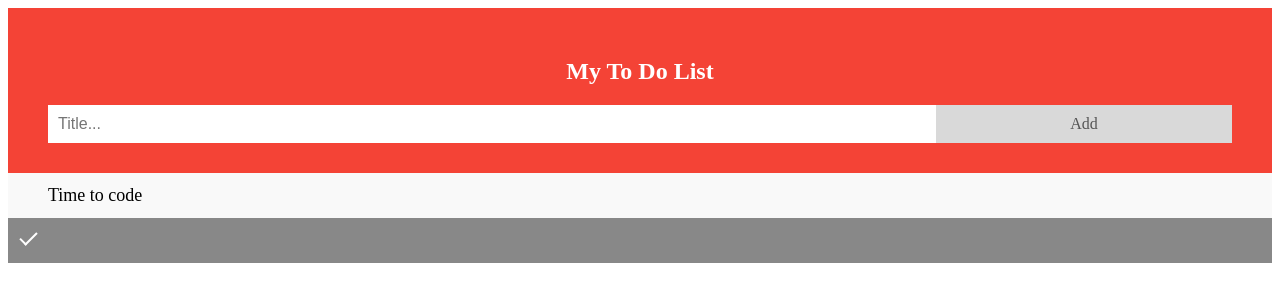
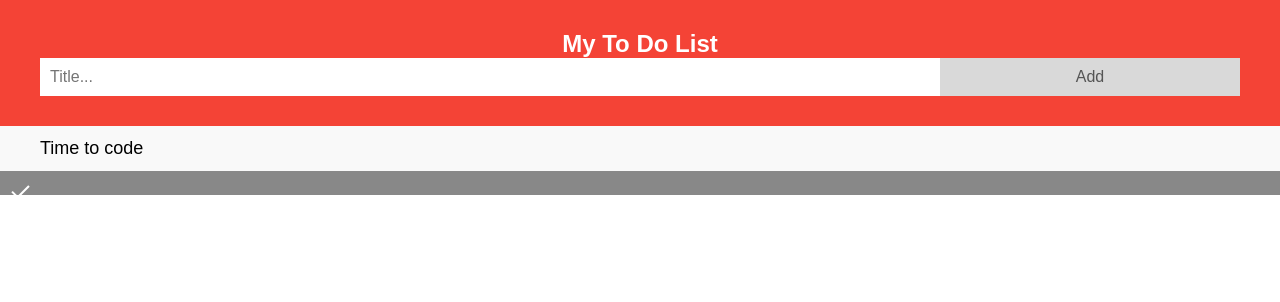
Before and after one commit to Kiranthakurcoder/Todo-List, a plain HTML site: page index.html in a window 1280 px wide. Drawn offline with Linux system fonts and the light colour scheme.

Commit message:
Update Todo.css

```diff
--- a/Todo.css
+++ b/Todo.css
@@ -1,62 +1,106 @@
+
 
 * {
   box-sizing: border-box;
+  margin: 0;
+  padding: 0;
+  font-family: Arial, sans-serif;
 }
 
-
-   ul {
-     margin: 0;
-     padding: 0;
+/* Container for heading and input */
+.header {
+  background-color: #f44336;
+  padding: 30px 40px;
+  text-align: center;
+  color: white;
 }
 
+/* Input and Button area */
+.header input {
+  width: 75%;
+  padding: 10px;
+  font-size: 16px;
+  border: none;
+  float: left;
+}
+
+.addBtn {
+  width: 25%;
+  padding: 10px;
+  font-size: 16px;
+  background-color: #d9d9d9;
+  color: #555;
+  text-align: center;
+  cursor: pointer;
+  transition: 0.3s;
+  border: none;
+  float: left;
+}
+
+.addBtn:hover {
+  background-color: #bbb;
+}
+
+/* Clear float */
+.header::after {
+  content: "";
+  display: table;
+  clear: both;
+}
+
+/* List styles */
+ul {
+  list-style: none;
+  padding: 0;
+  margin: 0;
+}
 
 ul li {
-     cursor: pointer;
-     position: relative;
   padding: 12px 8px 12px 40px;
   background: #eee;
   font-size: 18px;
-     transition: 0.2s;
-
+  position: relative;
+  transition: background 0.2s;
+  cursor: pointer;
 }
-
 
 ul li:nth-child(odd) {
   background: #f9f9f9;
 }
 
-
 ul li:hover {
   background: #ddd;
 }
 
-
+/* Checked task style */
 ul li.checked {
   background: #888;
-     color: #fff;
+  color: white;
+  /* padding: 23px; */
   text-decoration: line-through;
 }
-
 
 ul li.checked::before {
   content: '';
   position: absolute;
-     border-color: #fff;
-     border-style: solid;
+  left: 16px;
+  top: 10px;
+  width: 7px;
+  height: 15px;
+  border: solid white;
   border-width: 0 2px 2px 0;
-     top: 10px;
-     left: 16px;
   transform: rotate(45deg);
-     height: 15px;
-     width: 7px;
 }
 
-
+/* Close button */
 .close {
   position: absolute;
   right: 0;
   top: 0;
-     padding: 12px 16px 12px 16px;
+  padding: 12px 16px;
+  font-size: 20px;
+  color: #888;
+  cursor: pointer;
 }
 
 .close:hover {
@@ -64,46 +108,6 @@
   color: white;
 }
 
-
-   .header {
-     background-color: #f44336;
-     padding: 30px 40px;
-     color: white;
-     text-align: center;
+.heading{
+  padding-bottom: 16px;
 }
-
-
-   .header:after {
-     content: "";
-     display: table;
-     clear: both;
-   }
-
-
-   input {
-     margin: 0;
-     border: none;
-     border-radius: 0;
-     width: 75%;
-     padding: 10px;
-     float: left;
-     font-size: 16px;
-   }
-
-
-   .addBtn {
-     padding: 10px;
-     width: 25%;
-     background: #d9d9d9;
-     color: #555;
-     float: left;
-     text-align: center;
-     font-size: 16px;
-     cursor: pointer;
-     transition: 0.3s;
-     border-radius: 0;
-   }
-
-   .addBtn:hover {
-     background-color: #bbb;
-   }
```
Lines whose indentation alone changed are shown as unchanged.
